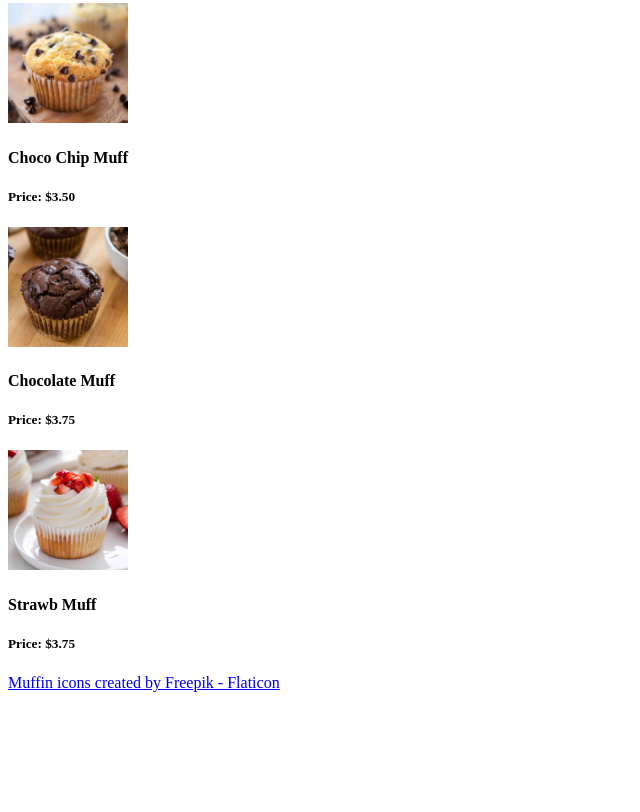
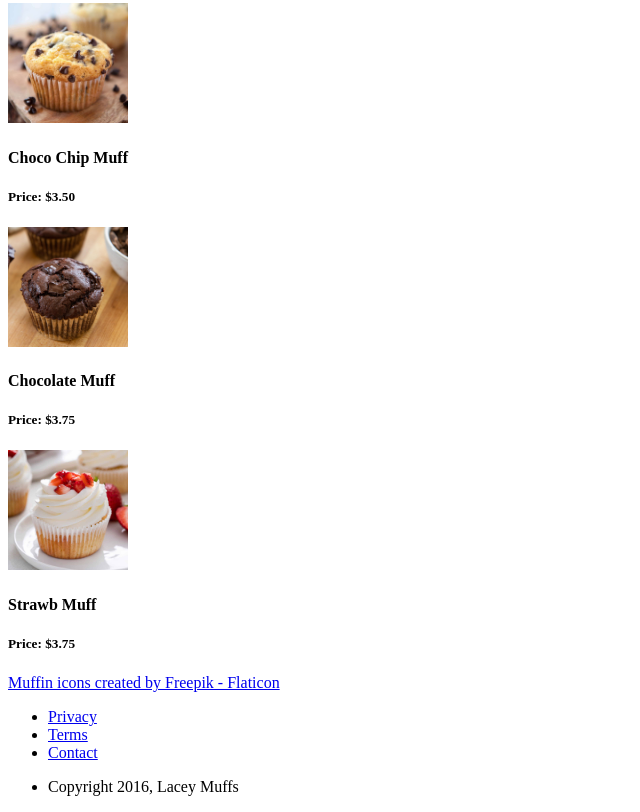
Before and after one commit to Dwayne-Lacey/ProductLandingPage, a plain HTML site: page index.html in a window 1280 px wide. Shown: the part 1221-2033 px from the top of the page, without its empty margins (0-640 px from the left). Before the commit the page ends 1921 px from the top, so only its background shows below. Drawn offline with Linux system fonts and the light colour scheme.

Commit message:
Added footer information to page

```diff
--- a/index.html
+++ b/index.html
@@ -71,6 +71,20 @@
         </main>
         <footer>
             <a href="https://www.flaticon.com/free-icons/muffin" title="muffin icons">Muffin icons created by Freepik - Flaticon</a>
+            <ul class="footer-links">
+                <li class="footer-link">
+                    <a href="#">Privacy</a>
+                </li>
+                <li class="footer-link">
+                    <a href="#">Terms</a>
+                </li>
+                <li class="footer-link">
+                    <a href="#">Contact</a>
+                </li>
+                <li>
+                    <p>Copyright 2016, Lacey Muffs</p>
+                </li>
+            </ul>
         </footer>
     </body>
 </html>
```
